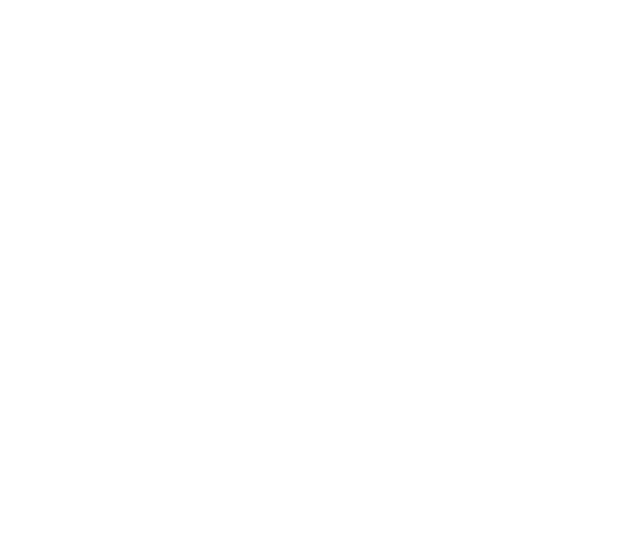
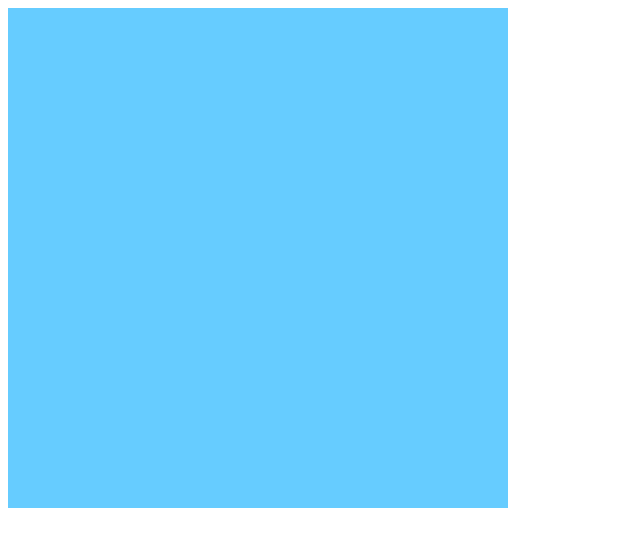
Before and after one commit to LelouchScarlet/vscode, a plain HTML site: page index.html in a window 1280 px wide. Shown: the whole page, without its empty margins (0-640 px from the left). Drawn offline with Linux system fonts and the light colour scheme.

Commit message:
插件测试

```diff
--- a/css/index.css
+++ b/css/index.css
@@ -0,0 +1,5 @@
+#bg{
+    background: #66ccff;
+    height: 500px;
+    width: 500px;
+}
--- a/index.html
+++ b/index.html
@@ -1,6 +1,12 @@
 <html>
 
-<head></head>
+<head>
+    <link rel="stylesheet" href="css/index.css">
+</head>
 
-<body></body>
+<body>
+    <div id="bg">
+        <i class="fab fa-accessible-icon"></i>
+    </div>
+</body>
 <html>
```
